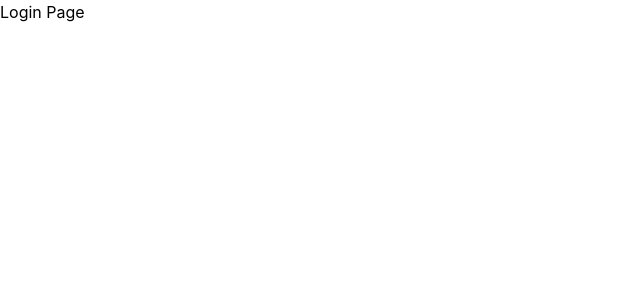
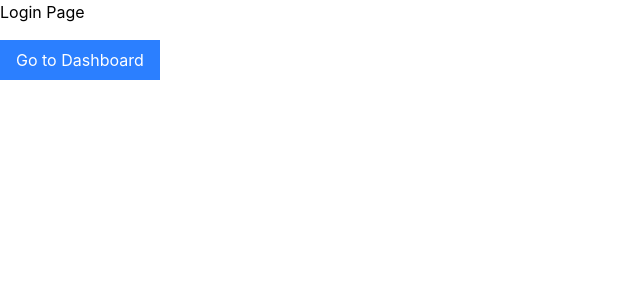
Before and after one commit to megha-2003-dev/admin-dashboard, a React (Vite) app: page / in a window 1280 px wide. Shown: the top 300 px of the page, without its empty margins (0-640 px from the left). Built offline with nearby package versions, Linux system fonts and the light colour scheme; the HTML template or start-up script is replaced by a standard one.

Commit message:
Navigation button added for dashboard

```diff
--- a/src/pages/Login.jsx
+++ b/src/pages/Login.jsx
@@ -1,5 +1,17 @@
+import { useNavigate } from "react-router-dom";
+
 function Login(){
-    return <h2>Login Page</h2>
+    const navigate = useNavigate();
+
+    return(
+        <div>
+            <h1>Login Page</h1>
+
+            <button onClick={() => navigate("/dashboard")} className="bg-blue-500 text-white px-4 py-2 mt-4">
+                Go to Dashboard
+            </button>
+        </div>
+    )
 }
 
 export default Login;
```
